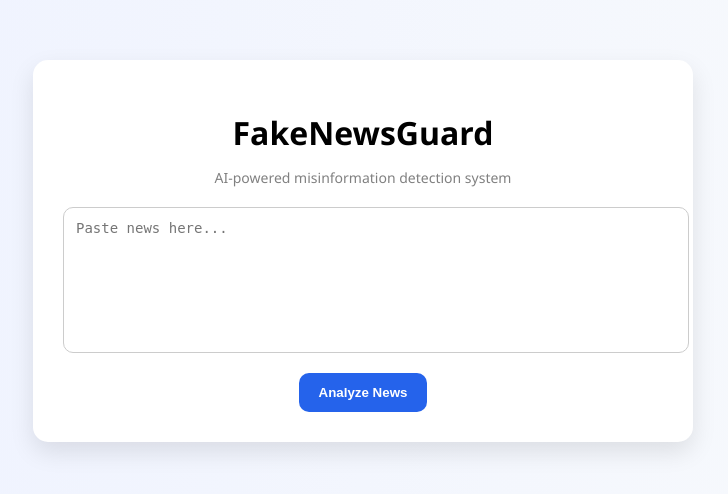
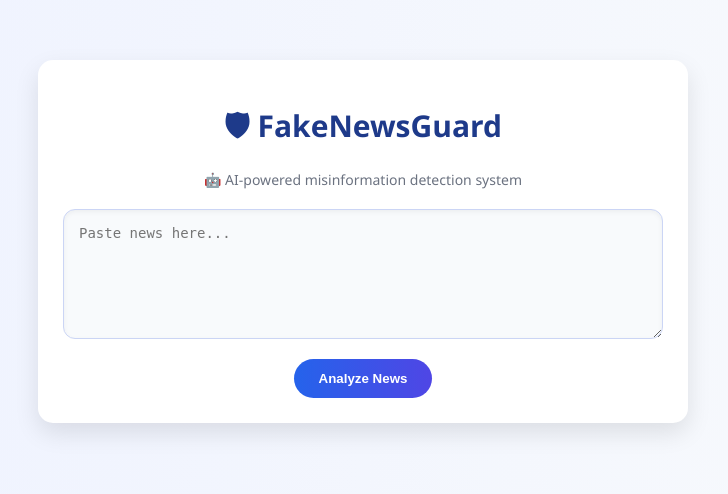
Before and after one commit to juliemerborda4-tech/fakenews-guard, a Flask app: page / in a window 1280 px wide. Shown: the top 494 px of the page, without its empty margins (277-1005 px from the left). Run offline with Flask 3, Linux system fonts and the light colour scheme.

Commit message:
Final UI design update

```diff
--- a/static/style.css
+++ b/static/style.css
@@ -4,66 +4,89 @@ body {
     margin: 0;
 }
 
+/*  CONTAINER */
 .container {
-    width: 90%;
-    max-width: 600px;
-    margin: auto;
-    margin-top: 60px;
+    width: 92%;
+    max-width: 650px;
+    margin: 60px auto;
     background: white;
-    padding: 30px;
+    padding: 25px;
     border-radius: 15px;
     box-shadow: 0 10px 25px rgba(0,0,0,0.1);
     text-align: center;
+    box-sizing: border-box;
+
+    /* ✨ animation */
+    animation: fadeIn 0.6s ease-in-out;
 }
 
+/*  TITLE */
 h1 {
+    font-size: 30px;
+    font-weight: bold;
+    color: #1e3a8a;
     margin-bottom: 5px;
 }
 
+/*  SUBTITLE */
 .subtitle {
-    color: gray;
+    color: #6b7280;
     font-size: 14px;
     margin-bottom: 20px;
 }
 
+/*  TEXTAREA (IMPROVED LOOK) */
 textarea {
     width: 100%;
-    height: 120px;
-    padding: 12px;
-    border-radius: 10px;
-    border: 1px solid #ccc;
-    resize: none;
+    max-width: 100%;
+    height: 130px;
+    padding: 15px;
+    border-radius: 12px;
+    border: 1px solid #cbd5f5;
+    background: #f8fafc;
     font-size: 14px;
+    box-sizing: border-box;
+    box-shadow: inset 0 2px 5px rgba(0,0,0,0.05);
 }
 
+/*  BUTTON (GRADIENT + ANIMATION) */
 button {
     margin-top: 15px;
-    padding: 12px 20px;
-    background: #2563eb;
+    padding: 12px 25px;
+    background: linear-gradient(to right, #2563eb, #4f46e5);
     color: white;
     border: none;
-    border-radius: 10px;
+    border-radius: 25px;
     cursor: pointer;
     font-weight: bold;
     transition: 0.3s;
 }
 
 button:hover {
-    background: #1d4ed8;
+    transform: scale(1.05);
+    box-shadow: 0 5px 15px rgba(0,0,0,0.2);
 }
 
+/*  RESULT TEXT */
+#result {
+    font-size: 22px;
+    margin-top: 15px;
+}
+
+/*  PROGRESS BAR */
 .progress-bar {
     width: 100%;
     height: 15px;
     background: #e5e7eb;
     border-radius: 10px;
     margin-top: 15px;
+    overflow: hidden;
 }
 
 #progress {
     height: 100%;
     width: 0%;
-    background: #2563eb;
+    background: linear-gradient(to right, #2563eb, #4f46e5);
     border-radius: 10px;
     transition: 0.5s;
 }
--- a/templates/index.html
+++ b/templates/index.html
@@ -8,12 +8,15 @@
 
 <div class="container">
 
-    <h1>FakeNewsGuard</h1>
-    <p class="subtitle">AI-powered misinformation detection system</p>
+    <h1>🛡 FakeNewsGuard</h1>
+     <p class="subtitle">🤖 AI-powered misinformation detection system</p>
 
     <textarea id="news" placeholder="Paste news here..."></textarea>
 
     <button onclick="predict()">Analyze News</button>
+
+    <!--  LOADING -->
+    <p id="loading" class="hidden">Analyzing... Please wait ⏳</p>
 
     <div id="result-box" class="hidden">
         <h2 id="result"></h2>
@@ -33,6 +36,16 @@
 function predict() {
     let text = document.getElementById("news").value;
 
+    //  VALIDATION (IMPORTANT)
+    if (text.trim() === "") {
+        alert("Please enter news text first!");
+        return;
+    }
+
+    //  SHOW LOADING
+    document.getElementById("loading").classList.remove("hidden");
+    document.getElementById("result-box").classList.add("hidden");
+
     fetch("/predict", {
         method: "POST",
         headers: {"Content-Type": "application/json"},
@@ -41,6 +54,8 @@ function predict() {
     .then(res => res.json())
     .then(data => {
 
+        //  HIDE LOADING
+        document.getElementById("loading").classList.add("hidden");
         document.getElementById("result-box").classList.remove("hidden");
 
         let result = document.getElementById("result");
@@ -65,32 +80,39 @@ function predict() {
 
         related.innerHTML = "";
 
-        // RELATED NEWS
+        //  RELATED NEWS (clean display)
         if (data.label === "fake" && data.related.length > 0) {
             related.innerHTML += "<h3>Verify from trusted sources:</h3>";
 
             data.related.forEach(item => {
                 related.innerHTML += `
                     <div class="card">
-                        <a href="${item.url}" target="_blank">${item.title}</a>
+                        <strong>${item.title}</strong>
+                        <a href="${item.url}" target="_blank">🔗 View Source</a>
                     </div>
                 `;
             });
         }
 
-        // FACT CHECK LINKS
+        //  FACT CHECK LINKS (clean version)
         if (data.links && data.links.length > 0) {
             related.innerHTML += "<h3>🔗 Supporting Evidence:</h3>";
 
             data.links.forEach(link => {
                 related.innerHTML += `
                     <div class="card">
-                        <a href="${link}" target="_blank">${link}</a>
+                        <a href="${link}" target="_blank">🔗 View Source</a>
                     </div>
                 `;
             });
         }
 
+    })
+    .catch(error => {
+        //  ERROR HANDLING (VERY IMPORTANT)
+        document.getElementById("loading").classList.add("hidden");
+        alert("Something went wrong. Please try again.");
+        console.error(error);
     });
 }
 </script>
```
Also changed, not shown: other parts of static/style.css (+51 -3 lines).
